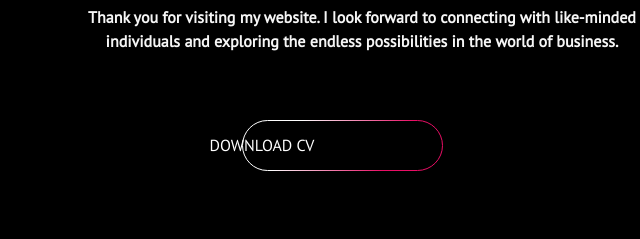
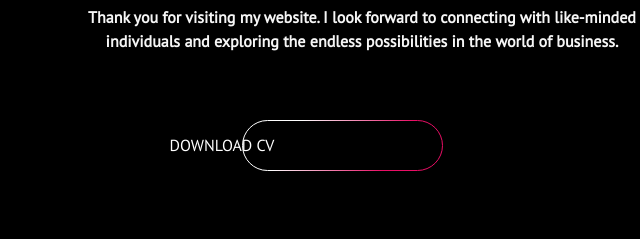
Before and after one commit to piyumi2005/piyumidnammuni, a plain HTML site: page index.html in a window 1280 px wide. Shown: the part 303-542 px from the top of the page, 458-1098 px from the left. Drawn offline with Linux system fonts and the light colour scheme.

Commit message:
Update style.css

```diff
--- a/assets/css/style.css
+++ b/assets/css/style.css
@@ -476,7 +476,7 @@ h2 {
   font-size: 10px;
 }
 .bt-cv{
-  margin-left: -20rem;
+  margin-left: -25rem;
 }
 
 
```
